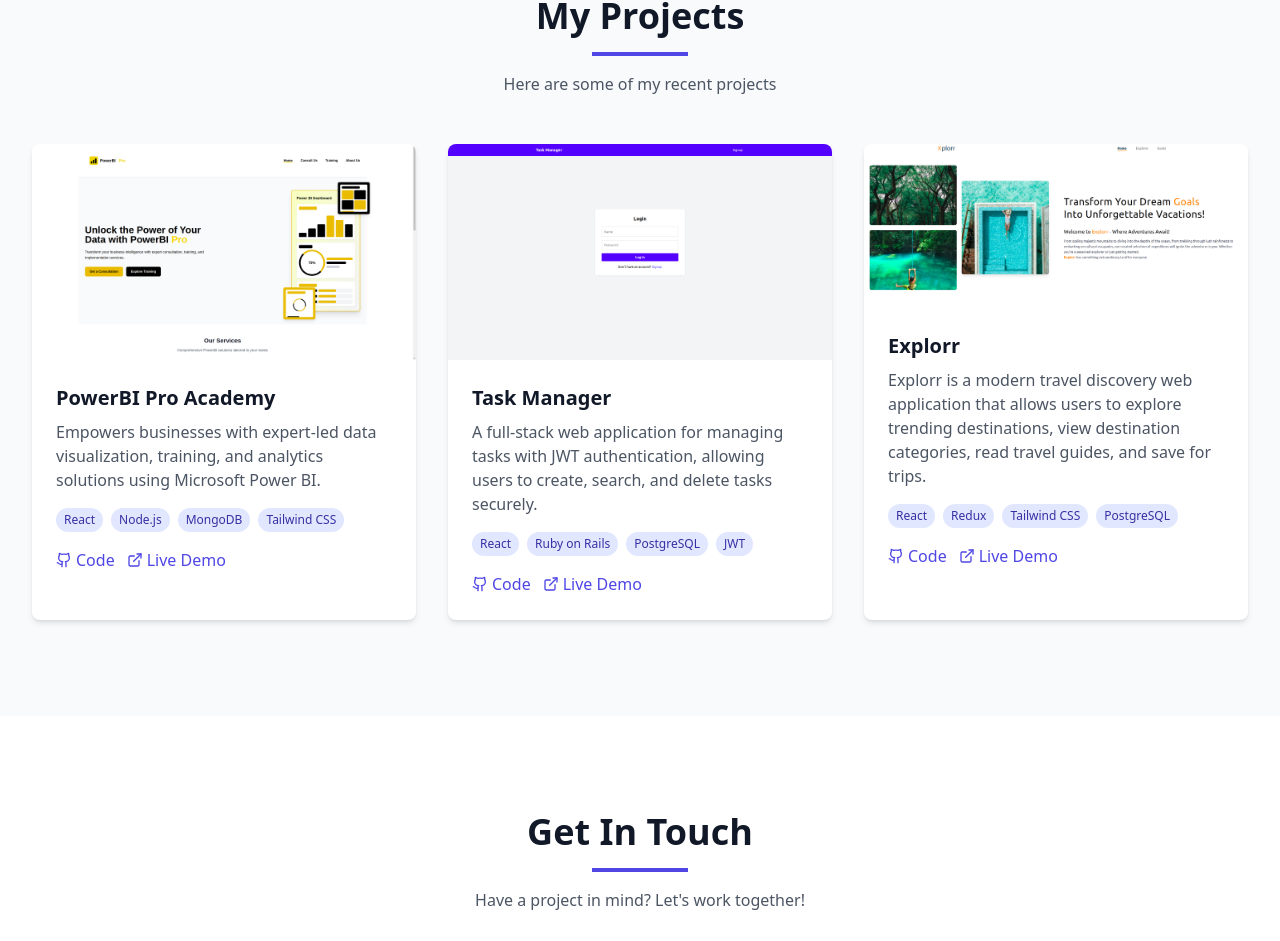
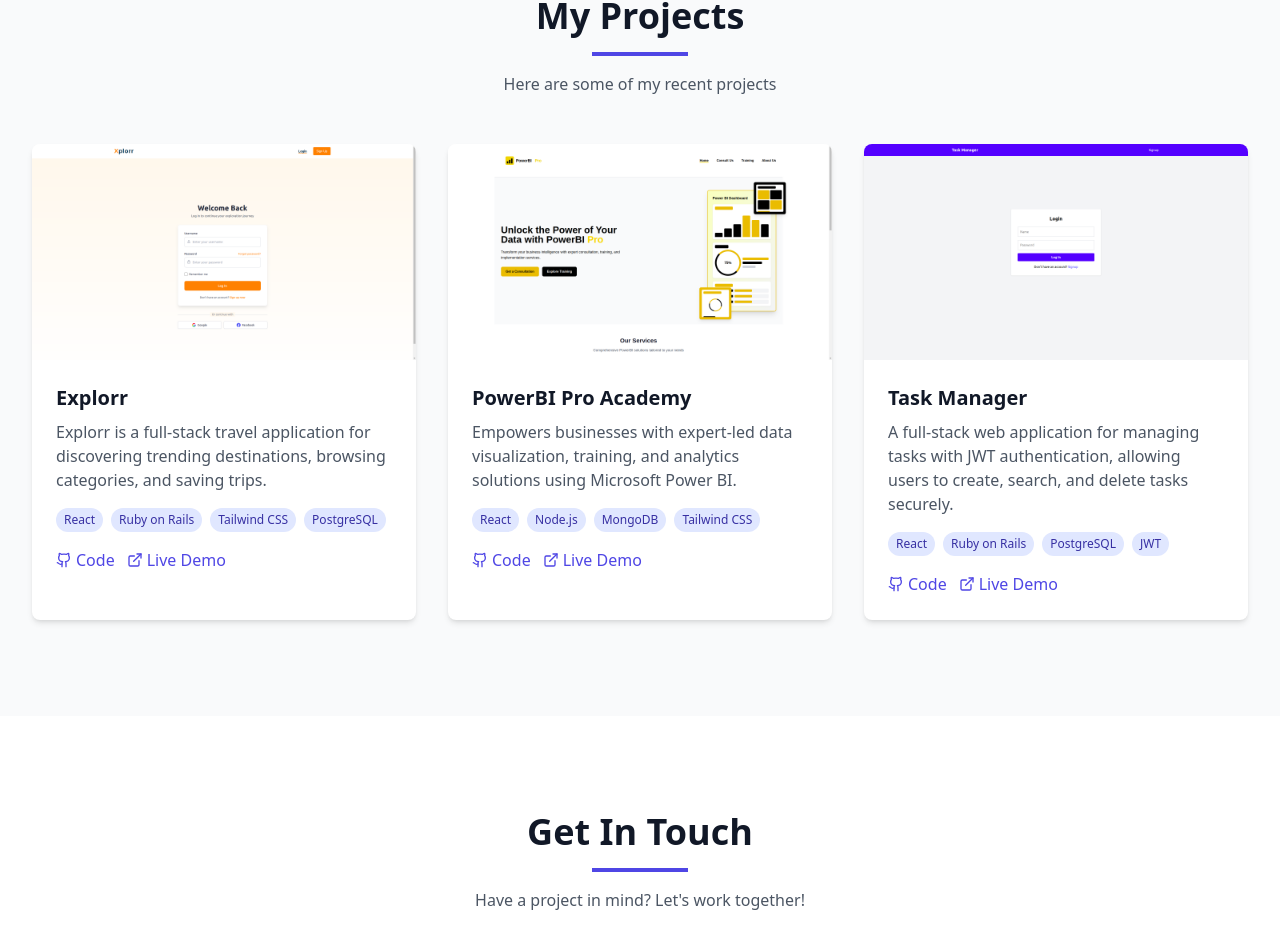
Before and after one commit to anwar730/my-portfolio, a React (Create React App) app: page / in a window 1280 px wide. Shown: the part 1964-2905 px from the top of the page. Built offline with nearby package versions, Linux system fonts and the light colour scheme.

Commit message:
update project section

```diff
--- a/src/components/Projects.js
+++ b/src/components/Projects.js
@@ -1,12 +1,20 @@
 import React from 'react';
 import { Github, ExternalLink } from 'lucide-react';
-import explorr from "../assets/explorr.png"
+import explorr from "../assets/explor.png"
 import powerbipro from '../assets/powerbipro.png'
 import taskmanager from "../assets/taskmanager.png"
 
 
 function Projects() {
   const projects = [
+    {
+      title: "Explorr",
+      desc: "Explorr is a full-stack travel application for discovering trending destinations, browsing categories, and saving trips.",
+      tech: ["React", "Ruby on Rails", "Tailwind CSS", "PostgreSQL"],
+      image: explorr,
+      github: "https://github.com/anwar730/Explor",
+      demo: "https://explor-git-main-anwar730s-projects.vercel.app/login"
+    },
     {
       title: "PowerBI Pro Academy",
       desc: "Empowers businesses with expert-led data visualization, training, and analytics solutions using Microsoft Power BI.",
@@ -23,15 +31,8 @@
       github: "https://github.com/anwar730/Task-Manager",
       demo: "https://task-manager-alpha-gilt.vercel.app/"
     }
-    ,
-    {
-      title: "Explorr",
-      desc: "Explorr is a modern travel discovery web application that allows users to explore trending destinations, view destination categories, read travel guides, and save for trips.",
-      tech: ["React", "Redux", "Tailwind CSS", "PostgreSQL"],
-      image: explorr,
-      github: "https://github.com/anwar730/Explor",
-      demo: "https://explor-hd9kg7thq-anwar730s-projects.vercel.app/"
-    }
+
+
   ];
 
   return (
```
Also changed, not shown: src/assets/explor.png (added), src/assets/explorr.png (deleted).
